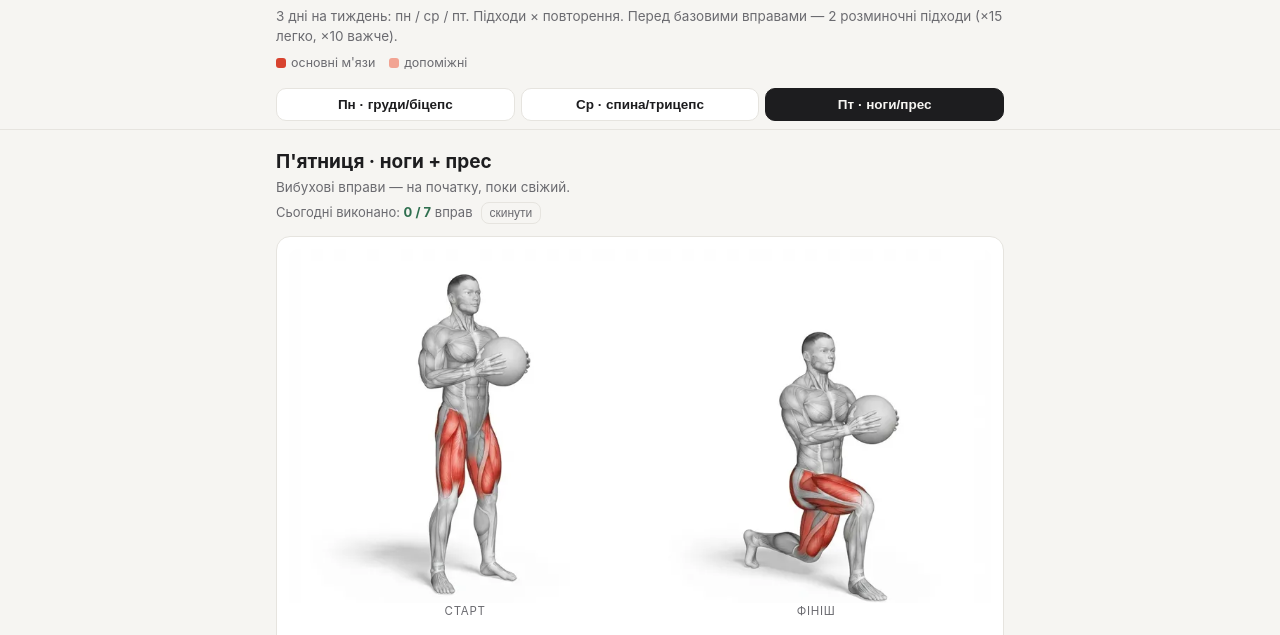
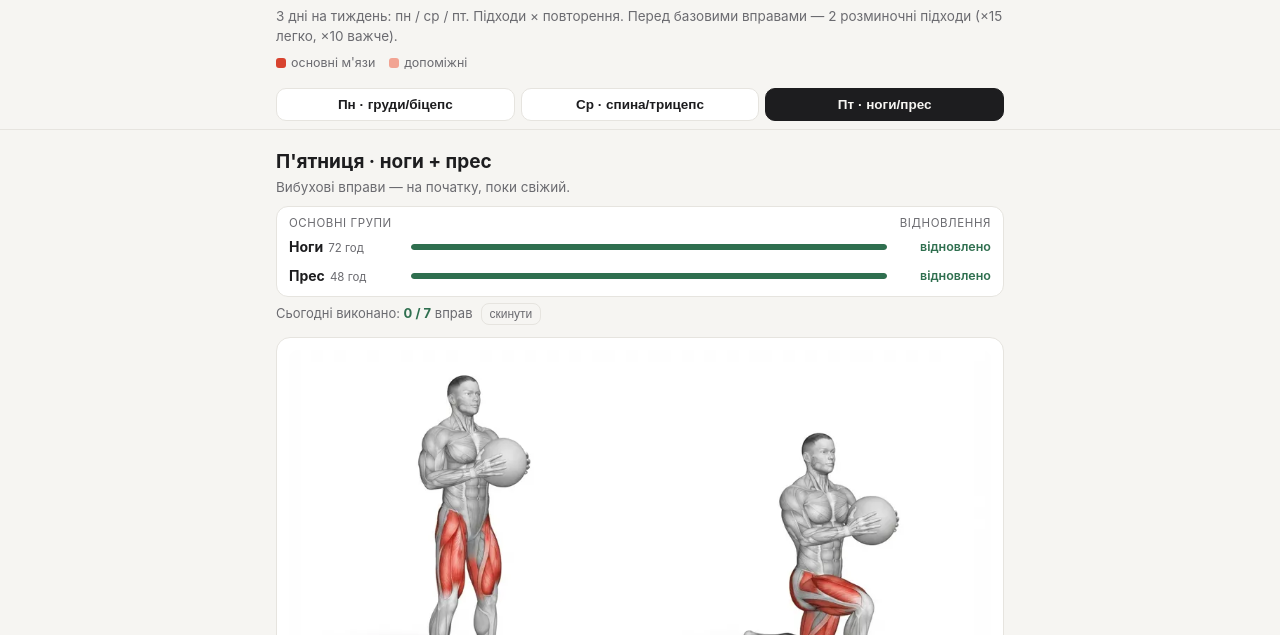
Before and after one commit to stasglazkov1995/Gym-plan, a plain HTML site: page index.html in a window 1280 px wide. Shown: the part 111-746 px from the top of the page. Drawn offline with Linux system fonts and the light colour scheme.

Commit message:
Add recovery functionality with timers for muscle groups and update styles

```diff
--- a/index.html
+++ b/index.html
@@ -43,5 +43,6 @@
 <script src="js/training.js"></script>
 <script src="js/food.js"></script>
 <script src="js/app.js"></script>
+<script src="js/recovery.js"></script>
 </body>
 </html>
--- a/js/food.js
+++ b/js/food.js
@@ -61,7 +61,8 @@ function renderFood(){
   let html='';
   for(const [k,d] of Object.entries(FOOD)){
     const g='food-'+k;
-    html+=`<section class="day mode-food" id="d-${g}"><div class="dayhead"><h2>${d.title}</h2><span class="daytag${d.gym?'':' off'}">${d.tag}</span><div class="prog" id="prog-${g}" data-lbl="food"></div></div>`;
+    const muscles=d.gym&&PLAN[k]?' · '+PLAN[k].main.map(x=>GROUPS[x].n.toLowerCase()).join(' + '):'';
+    html+=`<section class="day mode-food" id="d-${g}"><div class="dayhead"><h2>${d.title}</h2><span class="daytag${d.gym?'':' off'}">${d.tag}${muscles}</span><div class="prog" id="prog-${g}" data-lbl="food"></div></div>`;
     d.meals.forEach((ml,i)=>{
       const key=g+'-'+i;
       html+=`<div class="ex meal" data-k="${key}" data-g="${g}" data-n="1">
--- /dev/null
+++ b/js/recovery.js
@@ -0,0 +1,65 @@
+// Recovery timers for each day's main muscle groups (GROUPS and PLAN[day].main in js/training.js).
+// The countdown starts at the end of the day: "Завершити тренування" button, or automatically
+// when every exercise of the day is ticked. Load after js/app.js.
+
+// ---------- State: { mon: finishedAtMs, ... } — kept across days, unlike the daily checkboxes ----------
+const RKEY='gymplan-recovery';
+let REC={};
+try{REC=JSON.parse(localStorage.getItem(RKEY))||{};}catch(e){}
+function saveRec(){try{localStorage.setItem(RKEY,JSON.stringify(REC));}catch(e){}}
+
+const isToday=t=>new Date(t).toDateString()===new Date().toDateString();
+const hhmm=t=>new Date(t).toLocaleTimeString('uk-UA',{hour:'2-digit',minute:'2-digit'});
+const pad=n=>String(n).padStart(2,'0');
+function countdown(ms){const s=Math.ceil(ms/1000);return `${Math.floor(s/3600)}:${pad(Math.floor(s/60)%60)}:${pad(s%60)}`;}
+const groupList=d=>PLAN[d].main.map(g=>GROUPS[g].n.toLowerCase()).join(', ');
+
+// Latest finished session that trained group g → time left and share recovered (0..1).
+function groupState(g){
+  let start=0;
+  for(const d in REC)if(PLAN[d]&&PLAN[d].main.includes(g))start=Math.max(start,REC[d]);
+  const total=GROUPS[g].h*3600e3, done=Date.now()-start;
+  return start&&done<total?{left:total-done,pct:Math.max(0,done/total)}:{left:0,pct:1};
+}
+
+// ---------- Render ----------
+function buildRec(){
+  document.querySelectorAll('.rec[data-day]').forEach(el=>{
+    el.innerHTML=`<div class="rec-h"><span>Основні групи</span><span>відновлення</span></div>`+
+      PLAN[el.dataset.day].main.map(g=>`<div class="rec-row" data-grp="${g}"><span class="rec-n">${GROUPS[g].n}<small>${GROUPS[g].h} год</small></span><span class="rec-bar"><i></i></span><span class="rec-t"></span></div>`).join('');
+  });
+}
+function paintFinish(){
+  document.querySelectorAll('.finish[data-day]').forEach(el=>{
+    const d=el.dataset.day, t=REC[d];
+    el.innerHTML=t&&isToday(t)
+      ?`<div class="finish-done"><span>✓ Тренування завершено о ${hhmm(t)} — відновлення запущено</span><button class="reset" data-rec-cancel="${d}">скасувати</button></div>`
+      :`<button class="finish-btn" data-rec-finish="${d}">Завершити тренування</button><div class="note">Запустить таймер відновлення: ${groupList(d)}. Стартує й сам, коли всі вправи відмічено.</div>`;
+  });
+}
+let shownDay='';
+function tickRec(){
+  const day=new Date().toDateString();
+  if(day!==shownDay){shownDay=day;paintFinish();} // "finished today" state flips at midnight
+  document.querySelectorAll('.rec-row').forEach(r=>{
+    const s=groupState(r.dataset.grp), ok=!s.left;
+    r.classList.toggle('ok',ok);
+    r.querySelector('.rec-bar i').style.width=(s.pct*100).toFixed(2)+'%';
+    r.querySelector('.rec-t').textContent=ok?'відновлено':'ще '+countdown(s.left);
+  });
+}
+function finishDay(d){REC[d]=Date.now();saveRec();paintFinish();tickRec();}
+
+// ---------- Events ----------
+document.addEventListener('click',ev=>{
+  const f=ev.target.closest('[data-rec-finish]');
+  if(f){finishDay(f.dataset.recFinish);return;}
+  const c=ev.target.closest('[data-rec-cancel]');
+  if(c){delete REC[c.dataset.recCancel];saveRec();paintFinish();tickRec();}
+});
+// All exercises of a training day ticked → start its timer (once per day).
+document.addEventListener('groupdone',e=>{const d=e.detail;if(PLAN[d]&&!(REC[d]&&isToday(REC[d])))finishDay(d);});
+
+buildRec();
+tickRec();
+setInterval(tickRec,1000);
--- a/js/training.js
+++ b/js/training.js
@@ -55,9 +55,18 @@ function bodySVG(pri,sec){
     <text x="150" y="190" font-size="9" text-anchor="middle" fill="var(--muted)">ззаду</text></svg>`;
 }
 
+// ---------- Main muscle groups ----------
+// h = hours until the group is recovered after a session (recovery timer in js/recovery.js).
+const GROUPS={
+  chest:{n:"Груди",h:72},biceps:{n:"Біцепс",h:48},
+  back:{n:"Спина",h:72},triceps:{n:"Трицепс",h:48},
+  legs:{n:"Ноги",h:72},abs:{n:"Прес",h:48},
+};
+
 // ---------- Plan ----------
+// main = the day's main muscle groups (keys of GROUPS).
 const PLAN={
- mon:{title:"Понеділок · груди + біцепс",sub:"Відпочинок 3–4 хв на базових, 2–3 хв на решті.",ex:[
+ mon:{title:"Понеділок · груди + біцепс",main:["chest","biceps"],sub:"Відпочинок 3–4 хв на базових, 2–3 хв на решті.",ex:[
   {n:"Жим штанги на похилій лаві",s:"3 × 5–6",r:"3–4 хв",p:["chest"],q:["delts_f","triceps"],img:"img/mon1.webp"},
   {n:"Згинання з EZ-грифом на лаві Скотта",s:"3 × 5–6",r:"3 хв",p:["biceps"],q:["forearms"],img:"img/mon2b.webp"},
   {n:"Жим гантелей на похилій лаві",s:"3 × 6–8",r:"3 хв",p:["chest"],q:["delts_f","triceps"],img:"img/mon3.webp"},
@@ -66,7 +75,7 @@ const PLAN={
   {n:"Бруси",s:"2 × 6–8",r:"3 хв",p:["chest","triceps"],q:["delts_f"],img:"img/mon6.webp"},
   {n:"Гіперекстензія",s:"2 × 12–15",r:"2–3 хв",p:["lowback"],q:["glutes","hamstrings"],img:"img/mon7.webp"},
  ]},
- wed:{title:"Середа · спина + трицепс",sub:"Відпочинок 3–4 хв на базових, 2–3 хв на решті.",ex:[
+ wed:{title:"Середа · спина + трицепс",main:["back","triceps"],sub:"Відпочинок 3–4 хв на базових, 2–3 хв на решті.",ex:[
   {n:"Тяга верхнього блоку широким хватом",s:"3 × 5–6",r:"3–4 хв",p:["lats"],q:["biceps","delts_r"],img:"img/wed1.webp"},
   {n:"Розгинання рук на верхньому блоці",s:"3 × 5–6",r:"3–4 хв",p:["triceps"],q:[],img:"img/wed2.webp"},
   {n:"Тяга нижнього блоку сидячи",s:"3 × 5–6",r:"3–4 хв",p:["lats"],q:["traps","delts_r","biceps"],note:"Вузька V-ручка до низу живота, спина рівна, лопатки зводь у кінці руху.",img:"img/wed3.webp"},
@@ -75,7 +84,7 @@ const PLAN={
   {n:"Горизонтальний дроворуб на кросовері",s:"3 × 10 на сторону",r:"2 хв",p:["obliques"],q:["abs","delts_f"],tag:"теніс",note:"Horizontal cable woodchop. Блок на рівні грудей, тягни горизонтально з поворотом стегон і корпусу — як форхенд.",img:"img/wed6b.webp"},
   {n:"Зворотний дроворуб знизу вгору",s:"3 × 10 на сторону",r:"2 хв",p:["obliques","delts_r"],q:["abs","glutes","traps"],tag:"теніс",note:"Low-to-high cable woodchop. Блок внизу, тягни по діагоналі вгору з поворотом стегон — як дворучний бекхенд.",img:"img/wed7b.webp"},
  ]},
- fri:{title:"П'ятниця · ноги + прес",sub:"Вибухові вправи — на початку, поки свіжий.",ex:[
+ fri:{title:"П'ятниця · ноги + прес",main:["legs","abs"],sub:"Вибухові вправи — на початку, поки свіжий.",ex:[
   {n:"Випад з поворотом корпусу з медболом",s:"3 × 6 на сторону",r:"2 хв",p:["obliques","quads"],q:["glutes","abs"],tag:"теніс",note:"Медбол перед грудьми, у випаді — швидкий поворот у бік передньої ноги. Без кидків.",img:"img/fri1.webp"},
   {n:"Бічні стрибки з ноги на ногу",s:"3 × 6 на сторону",r:"1–2 хв",p:["glutes","quads"],q:["adductors","calves"],tag:"теніс",note:"Приземлення м'яке, затримка на 1 сек. Швидка зміна напрямку.",img:"img/fri2.webp"},
   {n:"Болгарські присідання",s:"3 × 8–10 на ногу",r:"3 хв",p:["quads","glutes"],q:["hamstrings","adductors"],img:"img/fri3.webp"},
@@ -90,7 +99,7 @@ const PLAN={
 function renderTraining(){
   let html='';
   for(const [k,d] of Object.entries(PLAN)){
-    html+=`<section class="day mode-gym" id="d-${k}"><div class="dayhead"><h2>${d.title}</h2><p>${d.sub}</p><div class="prog" id="prog-${k}" data-lbl="gym"></div></div>`;
+    html+=`<section class="day mode-gym" id="d-${k}"><div class="dayhead"><h2>${d.title}</h2><p>${d.sub}</p><div class="rec" data-day="${k}"></div><div class="prog" id="prog-${k}" data-lbl="gym"></div></div>`;
     d.ex.forEach((e,i)=>{
       const key=k+'-'+i, n=1;
       html+=`<div class="ex${e.img?' has-img':''}" data-k="${key}" data-g="${k}" data-n="${n}">${e.img?`<figure class="pic"><img src="${e.img}" alt="${e.n}: старт і фініш" loading="lazy"><figcaption><span>старт</span><span>фініш</span></figcaption></figure>`:bodySVG(e.p,e.q)}<div>
@@ -100,7 +109,7 @@ function renderTraining(){
         <div class="chips">${e.p.map(x=>`<span class="chip p">${NAMES[x]}</span>`).join('')}${e.q.map(x=>`<span class="chip s">${NAMES[x]}</span>`).join('')}</div>
         ${e.note?`<div class="note">${e.note}</div>`:''}</div></div>`;
     });
-    html+=`</section>`;
+    html+=`<div class="finish" data-day="${k}"></div></section>`;
   }
   html+=`<div class="tips mode-gym"><h3>Поради</h3><ul>
     <li>Новачкам перший місяць — 8–12 повторень у всіх вправах, потім переходити на 5–6.</li>
--- a/style.css
+++ b/style.css
@@ -44,6 +44,22 @@
   .items li:last-child{border-bottom:0}
   .items b{font-weight:600;white-space:nowrap}
   .tips h3+p{margin:0}
+  /* Recovery: main muscle groups + timer */
+  .rec{background:var(--card);border:1px solid var(--line);border-radius:12px;padding:8px 12px 6px;margin:8px 0 6px}
+  .rec-h{display:flex;justify-content:space-between;font-size:11.5px;color:var(--muted);text-transform:uppercase;letter-spacing:.05em;margin-bottom:2px}
+  .rec-row{display:grid;grid-template-columns:112px 1fr 94px;align-items:center;gap:10px;padding:4px 0;font-size:14px}
+  .rec-n{font-weight:650}
+  .rec-n small{font-weight:400;font-size:11.5px;color:var(--muted);margin-left:5px}
+  .rec-bar{height:6px;border-radius:3px;background:var(--line);overflow:hidden}
+  .rec-bar i{display:block;height:100%;width:100%;background:var(--sec);border-radius:3px}
+  .rec-row.ok .rec-bar i{background:var(--acc)}
+  .rec-t{font-size:12.5px;color:var(--muted);text-align:right;font-variant-numeric:tabular-nums;white-space:nowrap}
+  .rec-row.ok .rec-t{color:var(--acc);font-weight:600}
+  .finish{margin-top:14px}
+  .finish-btn{width:100%;border:0;border-radius:12px;background:var(--ink);color:var(--bg);font:inherit;font-weight:650;padding:12px;cursor:pointer}
+  .finish .note{text-align:center}
+  .finish-done{display:flex;flex-wrap:wrap;align-items:center;justify-content:space-between;gap:8px;border:1px solid var(--acc);border-radius:12px;padding:10px 12px;color:var(--acc);font-size:13.5px;font-weight:600}
+  .finish-done .reset{margin-left:0}
   .tips{background:var(--card);border:1px solid var(--line);border-radius:14px;padding:12px 14px;font-size:13.5px;margin-top:16px}
   .tips h3{margin:0 0 6px;font-size:15px}
   .tips ul{margin:0;padding-left:18px}
```
Also changed, not shown: js/app.js (+6 -1 lines).
